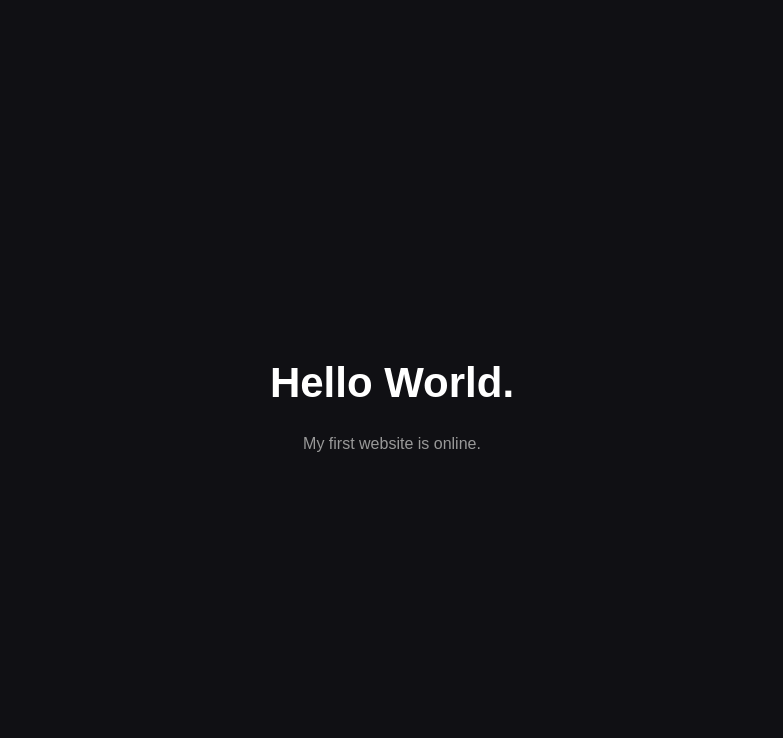
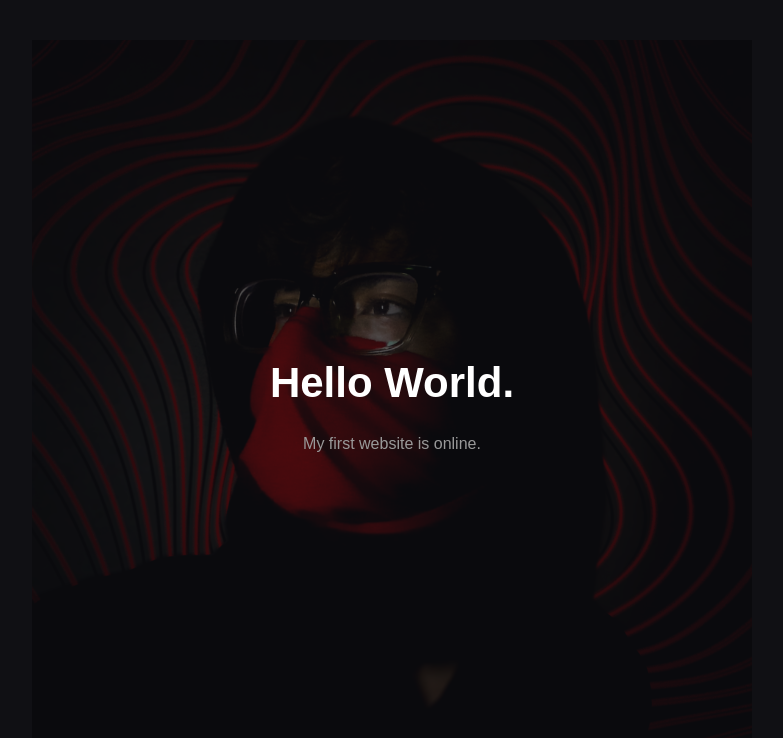
Before and after one commit to misterredface/redfaceschillroom, a plain HTML site: page index.html in a window 1280 px wide. Shown: the whole page, without its empty margins (248-1031 px from the left). Drawn offline with Linux system fonts and the light colour scheme.

Commit message:
Add mygoon.png as centered background image behind text

```diff
--- a/index.html
+++ b/index.html
@@ -15,10 +15,26 @@
             align-items: center;
             min-height: 100vh;
             margin: 0;
+            position: relative;
+            overflow: hidden;
+        }
+
+        .background-img {
+            position: absolute;
+            top: 50%;
+            left: 50%;
+            transform: translate(-50%, -50%);
+            max-width: 90vw;
+            max-height: 90vh;
+            opacity: 0.35;
+            z-index: 0;
+            pointer-events: none;
         }
 
         .container {
             text-align: center;
+            position: relative;
+            z-index: 1;
         }
 
         h1 {
@@ -31,6 +47,7 @@
     </style>
 </head>
 <body>
+    <img class="background-img" src="mygoon.png" alt="my goon">
     <div class="container">
         <h1>Hello World.</h1>
         <p>My first website is online.</p>
```
Also changed, not shown: mygoon.png (added).
